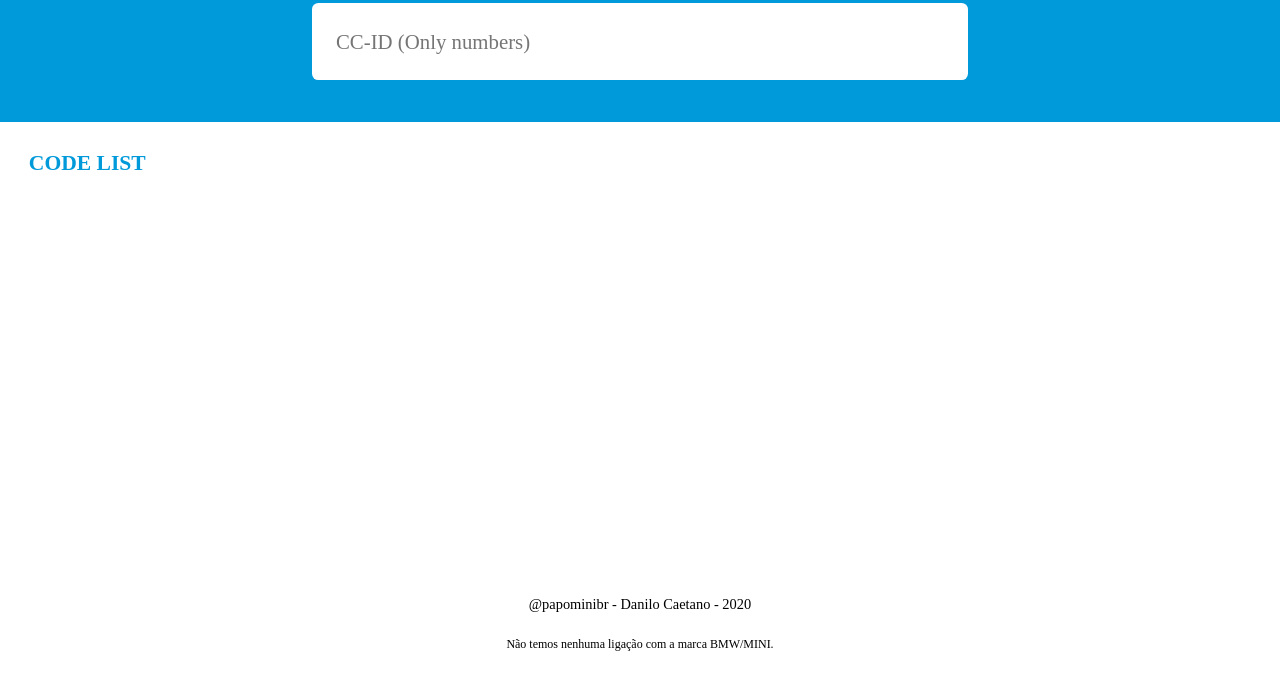
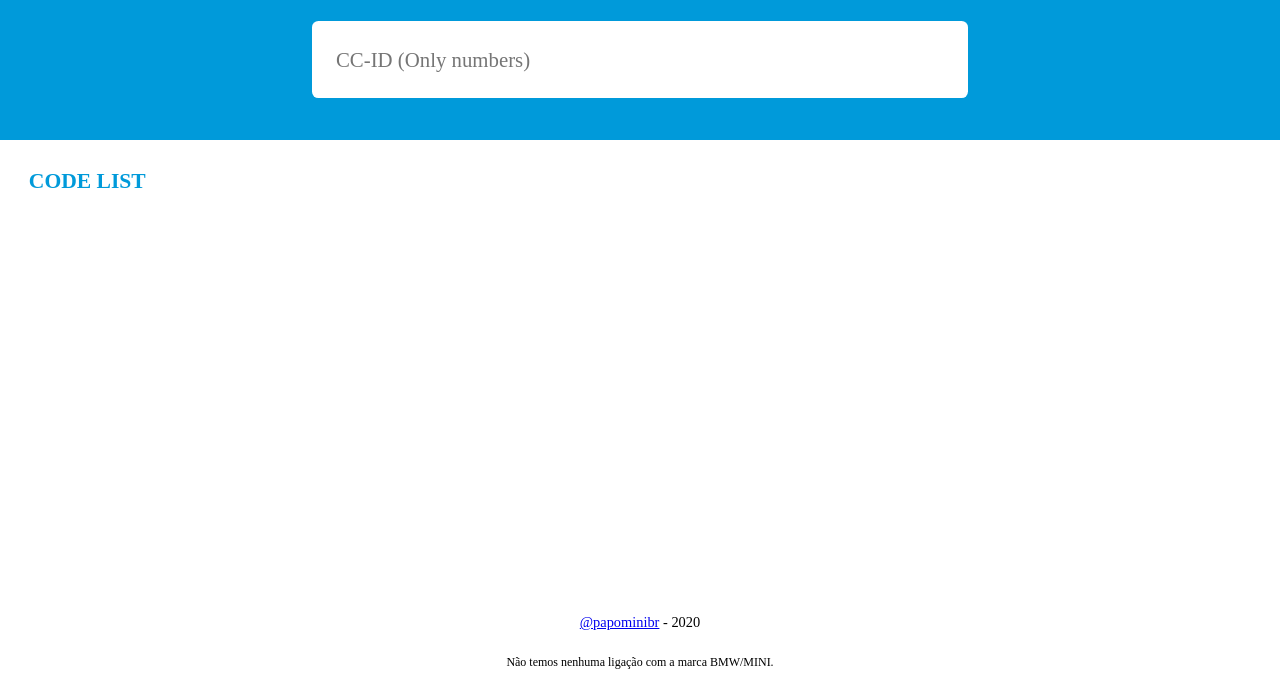
Before and after one commit to geeklopz/bmw-code-list, a website: page index.html in a window 1280 px wide. Shown: the part 129-818 px from the top of the page. Drawn offline with Linux system fonts and the light colour scheme.

Commit message:
update 3 07022020

```diff
--- a/index.html
+++ b/index.html
@@ -5,6 +5,7 @@
 	<meta name="viewport" content="width=device-width, initial-scale=1.0">
 	<meta http-equiv="X-UA-Compatible" content="ie=edge">
 	<title>BMW / MINI Codes List</title>
+	<meta name=”description” content="Easy guide on BMW / MINI CC-ID Error Codes. Fault and Warning.">.
 	<link rel="stylesheet" href="style.css">
 	<!-- Global site tag (gtag.js) - Google Analytics -->
 	<script async src="https://www.googletagmanager.com/gtag/js?id=UA-158004608-1"></script>
@@ -32,7 +33,7 @@
 		</section>
 
 		<footer>
-			<p>@papominibr - Danilo Caetano - 2020</p>
+			<p><a href="https://www.instagram.com/papominibr/">@papominibr</a> - 2020</p>
 			<small>Não temos nenhuma ligação com a marca BMW/MINI.</small>
 		</footer>
 
```
